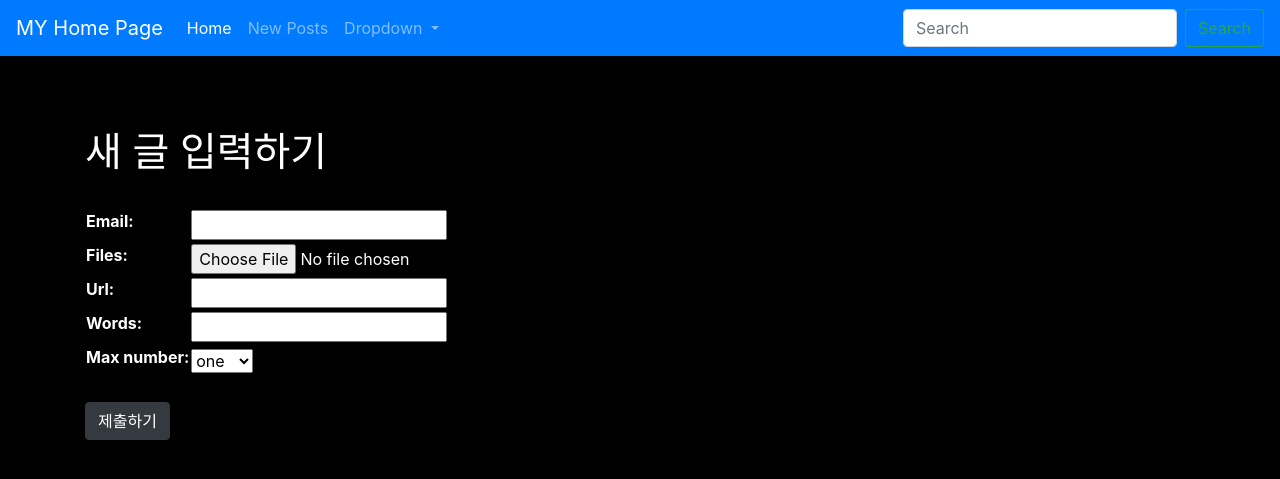
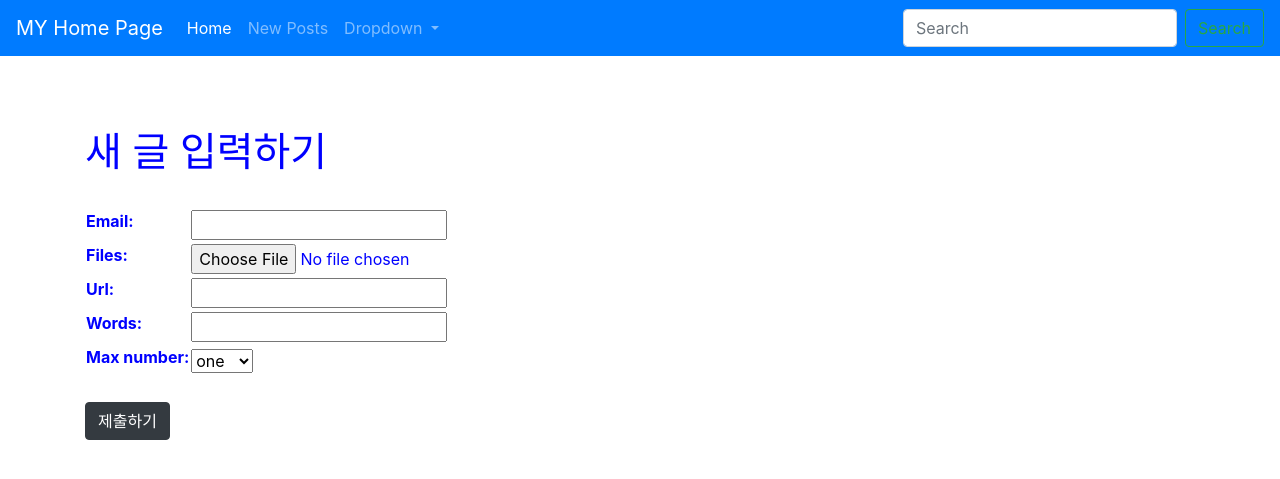
Before and after one commit to subbioh/traverproject, a Django app: page /blog/new/ in a window 1280 px wide. Shown: the top 479 px of the page. Run offline with Django 3.2, Linux system fonts and the light colour scheme; some libraries are stand-ins or nearby versions.

Commit message:
traverproject_subin

```diff
--- a/accounts/templates/login.html
+++ b/accounts/templates/login.html
@@ -5,7 +5,7 @@
 
     <style type="text/css">
 
-    body { color:#FFFFFF; }
+    body { color:blue;; }
 
     </style>
 
--- a/accounts/templates/signup.html
+++ b/accounts/templates/signup.html
@@ -5,7 +5,7 @@
 
         <style type="text/css">
 
-        body { color:#FFFFFF; }
+        body { color:blue; }
 
         </style>
 
--- a/blogapp/templates/new.html
+++ b/blogapp/templates/new.html
@@ -6,7 +6,7 @@
 
         <style type="text/css">
 
-        body { color:#FFFFFF; }
+        body { color:blue; }
 
         </style>
 
--- a/blogproject/templates/base.html
+++ b/blogproject/templates/base.html
@@ -37,9 +37,7 @@
         }
       }
 
-      body{
-        background-color:black;
-      }
+
     </style>
 
     <link href="album.css" rel="stylesheet">
```
